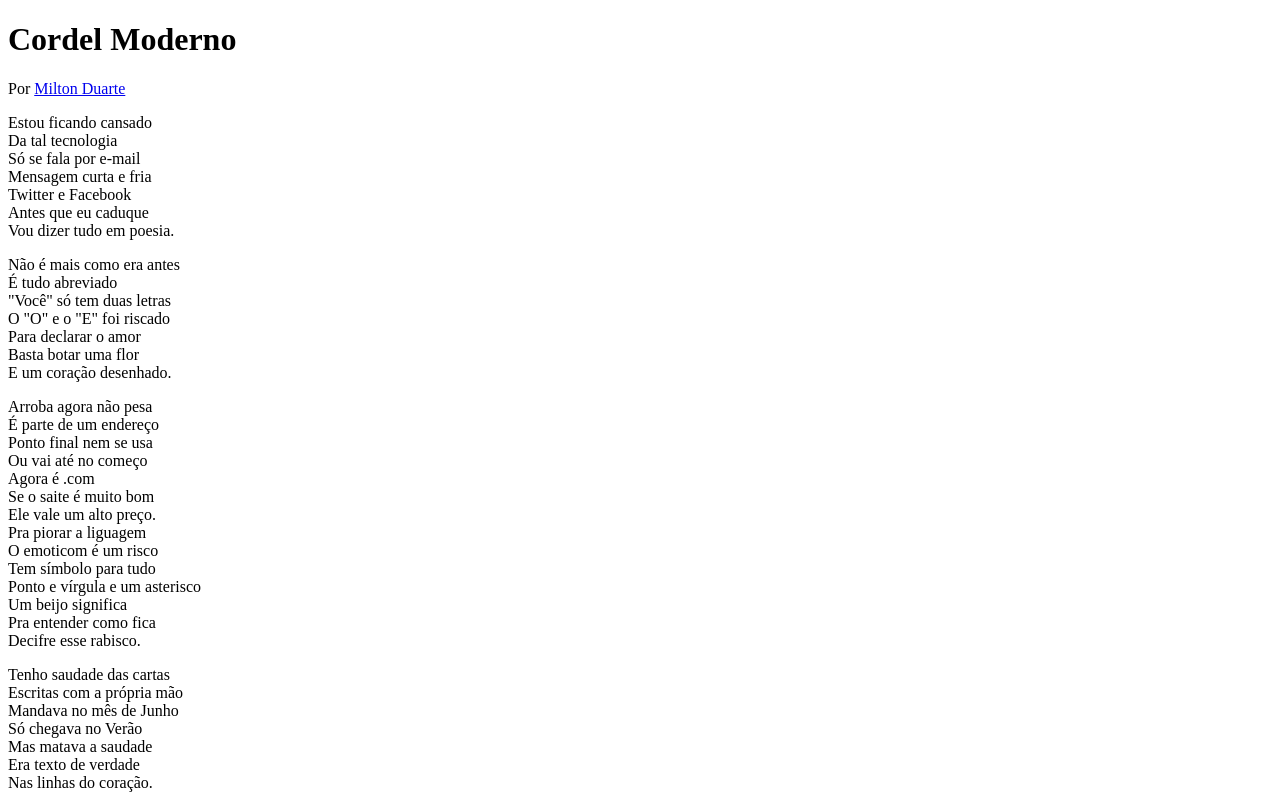
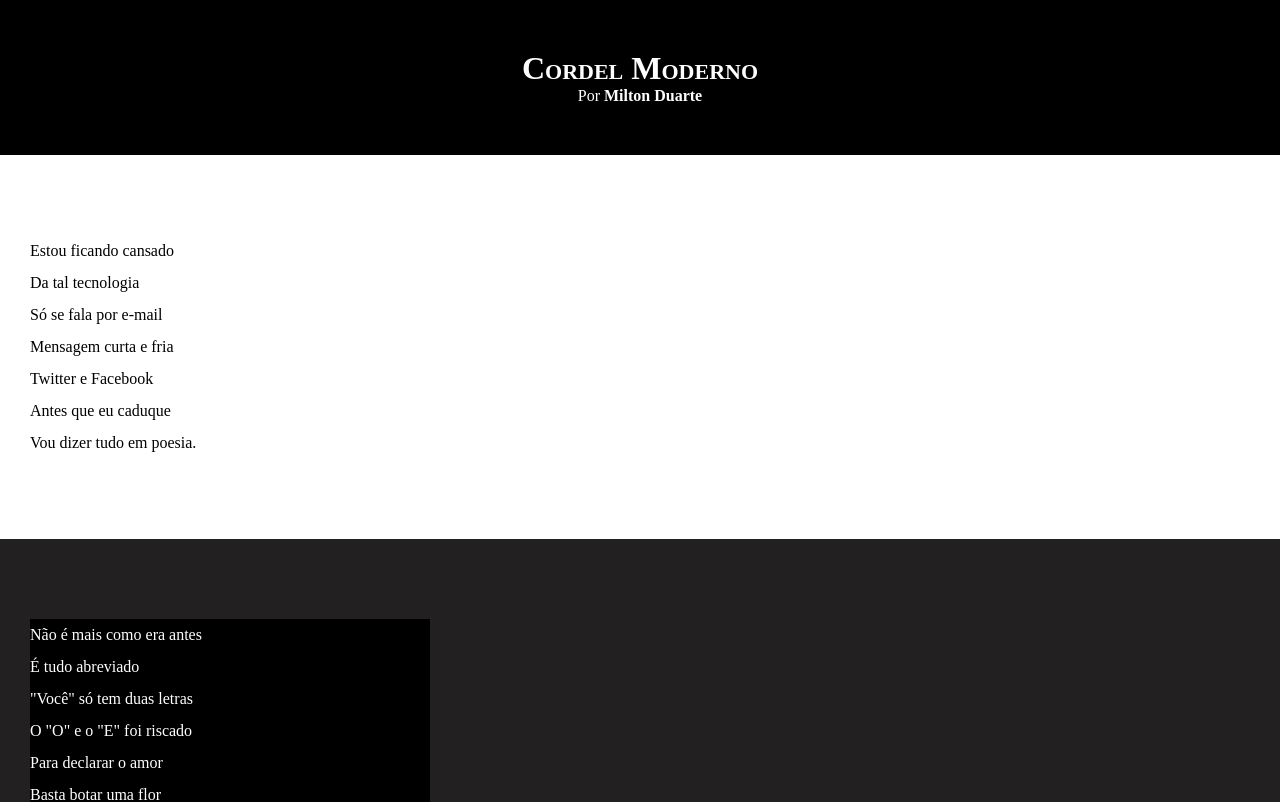
Before and after one commit to Vinicius-Dornas/projeto-cordel, a plain HTML site: page index.html in a window 1280 px wide. Shown: the top 802 px of the page. Drawn offline with Linux system fonts and the light colour scheme.

Commit message:
atualizei css

```diff
--- a/estilo/style.css
+++ b/estilo/style.css
@@ -1 +1,66 @@
 @charset "UTF-8";
+
+*{
+    margin: 0px;
+    padding: 0px;
+}
+
+html, body{
+    min-height: 100vh;
+    background-color: darkgrey;
+}
+
+header{
+background-color: black;
+color: white;
+text-align: center;
+}
+
+header > h1{
+    padding-top: 50px;
+    font-variant: small-caps;
+}
+
+header > p{
+    padding-bottom: 50px;
+}
+
+header a, footer a {
+    color: white;
+    text-decoration: none;
+    font-weight: bolder;
+}
+
+header a:hover, footer a:hover{
+    text-decoration: underline;
+}
+
+section{
+    padding-top: 10vh;
+    padding-bottom: 10vh;
+    line-height: 2em;
+    padding-left: 30px;
+}
+
+section.normal{
+    background-color: white;
+    color: black;
+}
+
+section.imagem{
+    background-color: rgb(34, 32, 32);
+    color: white;
+
+}
+
+section.imagem > p{
+    width: 400px;
+    background-color: black;
+}
+
+footer{
+    background-color: black;
+    color: white;
+    text-align: center;
+    padding: 10px;
+}
--- a/index.html
+++ b/index.html
@@ -15,7 +15,7 @@
 
     </header>
 
-    <section>
+    <section class="normal">
         <p>
             Estou ficando cansado <br>
             Da tal tecnologia <br>
@@ -27,7 +27,7 @@
         </p>
     </section>
 
-    <section>
+    <section class="imagem">
         <p>
             Não é mais como era antes <br>
             É tudo abreviado <br>
@@ -39,7 +39,7 @@
         </p>
     </section>
 
-    <section>
+    <section class="normal">
         <p>
             Arroba agora não pesa <br>
             É parte de um endereço <br>
@@ -48,6 +48,8 @@
             Agora é .com <br>
             Se o saite é muito bom <br>
             Ele vale um alto preço. <br>
+        </p>
+        <p>
             Pra piorar a liguagem <br>
             O emoticom é um risco <br>
             Tem símbolo para tudo <br>
@@ -56,9 +58,10 @@
             Pra entender como fica <br>
             Decifre esse rabisco.
         </p>
+
     </section>
 
-    <section>
+    <section class="imagem">
         <p>
             Tenho saudade das cartas <br>
             Escritas com a própria mão <br>
@@ -70,7 +73,7 @@
         </p>
     </section>
 
-    <section>
+    <section class="normal">
         <p>
             Agora, escrevo e envio <br>
             Chegando na mesma hora <br>
@@ -79,6 +82,8 @@
             Abriu outro aplicativo <br>
             O mundo ficou cativo <br>
             Da tecnologia do agora. <br>
+        </p>
+        <p>
             Felizmente, pra orar <br>
             Não precisa de internet <br>
             Deus escuta todo mundo <br>
@@ -87,6 +92,7 @@
             Seus lábios são aparelhos <br>
             Deixe que Deus interprete.
         </p>
+
     </section>
 
     <footer>
```
